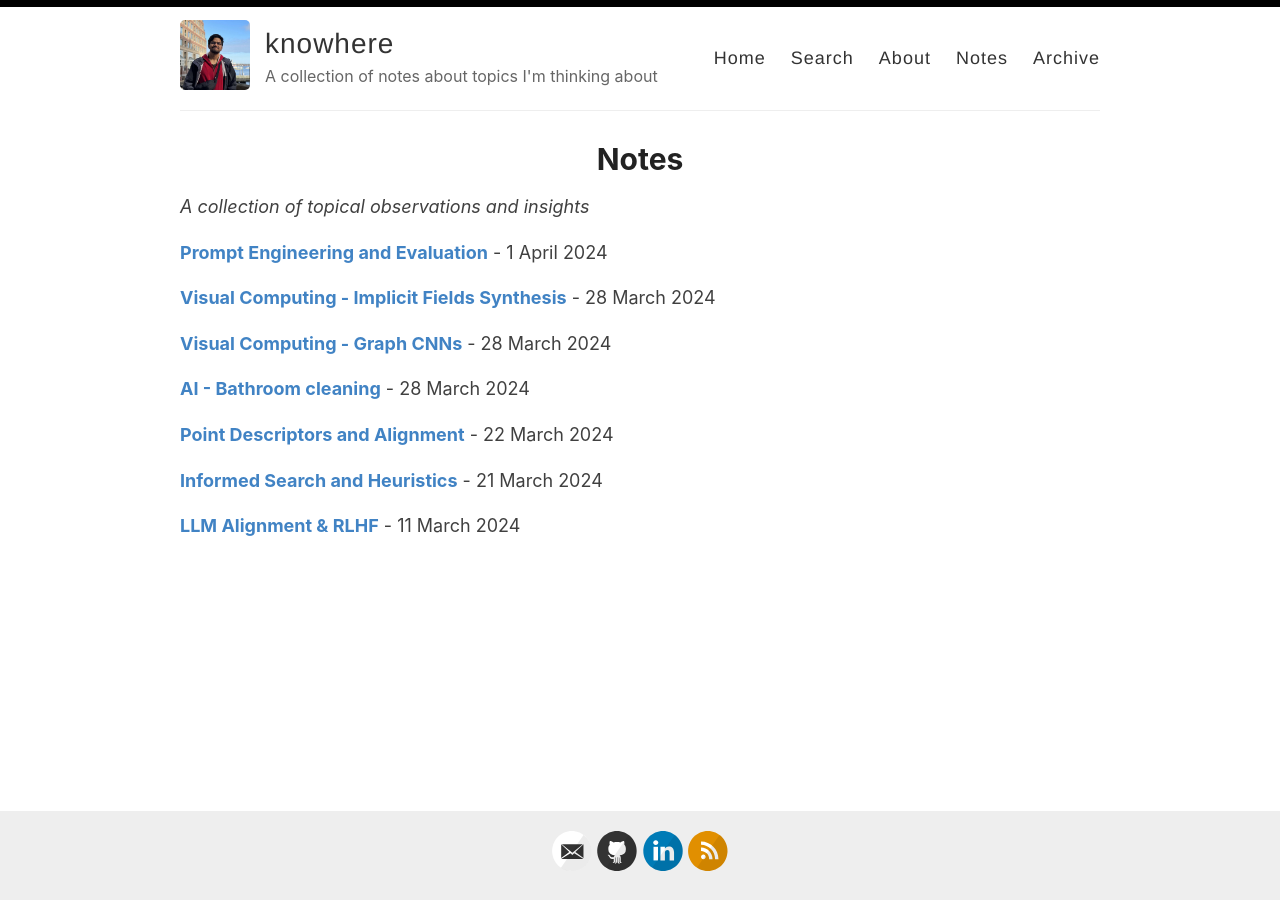
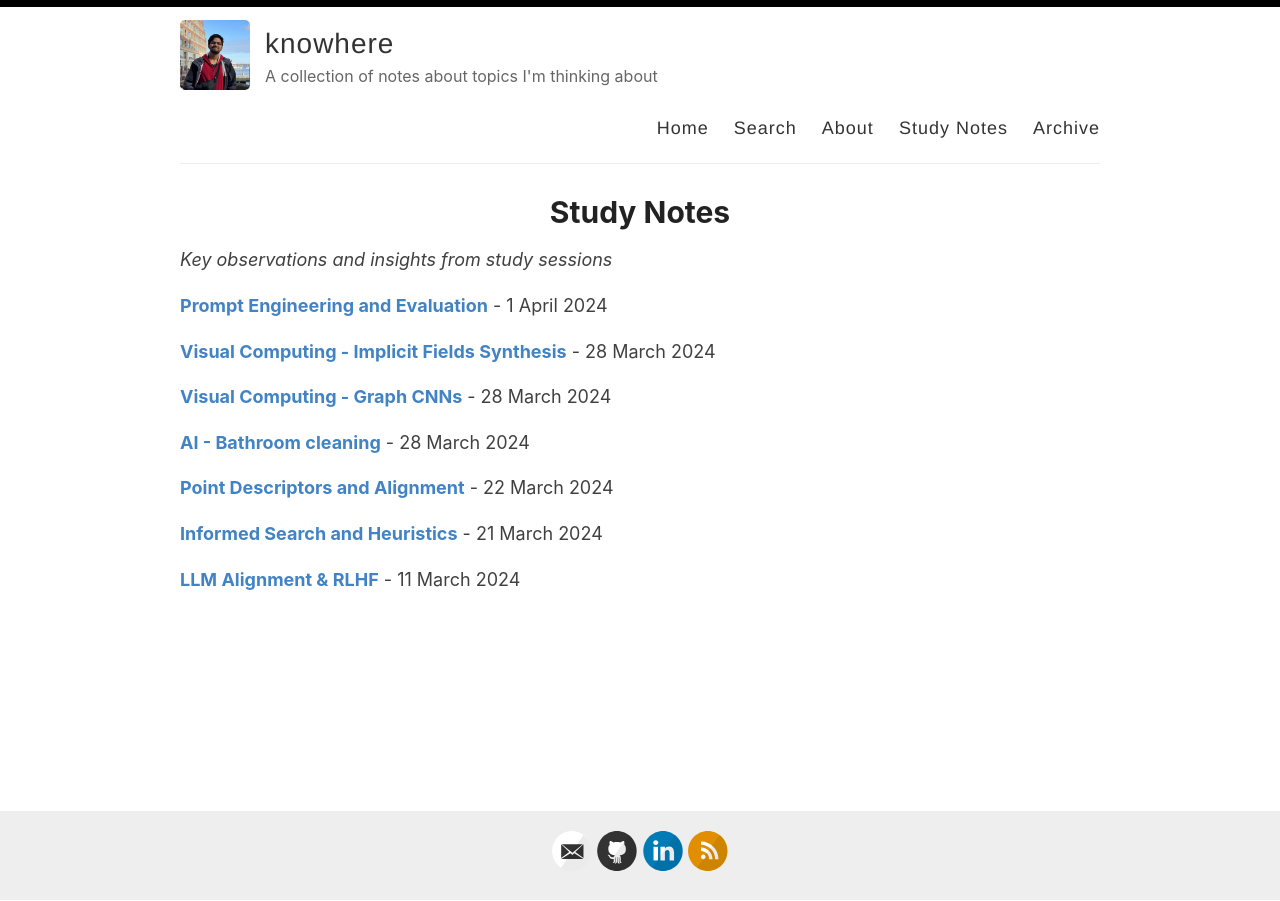
Before and after one commit to harsh-seth/knowhere, a Jekyll site: the page built from _pages/notes.md, in a window 1280 px wide. Built offline with Jekyll 4.4.1, drawn with Linux system fonts in a browser that asks for light colours.

Commit message:
content: Update /notes title to Study Notes

```diff
--- a/_layouts/default.html
+++ b/_layouts/default.html
@@ -31,7 +31,7 @@
               <a href="{{ site.baseurl }}/">Home</a>
               <a href="{{ site.baseurl }}/search">Search</a>
               <a href="{{ site.baseurl }}/about">About</a>
-              <a href="{{ site.baseurl }}/notes">Notes</a>
+              <a href="{{ site.baseurl }}/notes">Study Notes</a>
               <a href="{{ site.baseurl }}/archive">Archive</a>
             </nav>
           </header>
--- a/_pages/notes.md
+++ b/_pages/notes.md
@@ -1,13 +1,13 @@
 ---
 layout: page
 permalink: /notes/
-title: Notes
+title: Study Notes
 ---
 
 
 <div id="page--notes">
   <section id="notes">
-    <p class="Notes-description"><i>A collection of topical observations and insights</i></p>
+    <p class="Notes-description"><i>Key observations and insights from study sessions</i></p>
     {% for post in site.posts %}
       {% if post.tags contains "notes" %}
         <p><b><a href="{{ site.baseurl }}{{ post.url }}">{% if post.title and post.title != "" %}{{post.title}}{% else %}{{post.excerpt |strip_html}}{%endif%}</a></b> - {% if post.date and post.date != "" %}{{ post.date | date: "%e %B %Y" }}{%endif%}</p>
```
